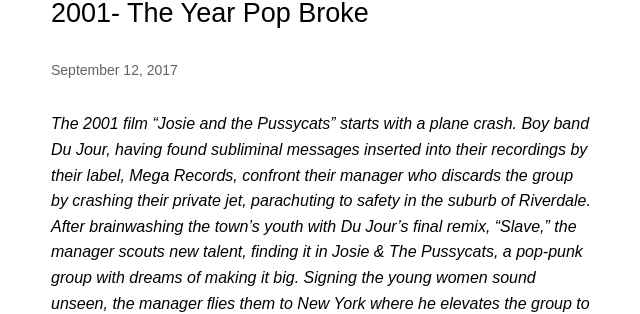
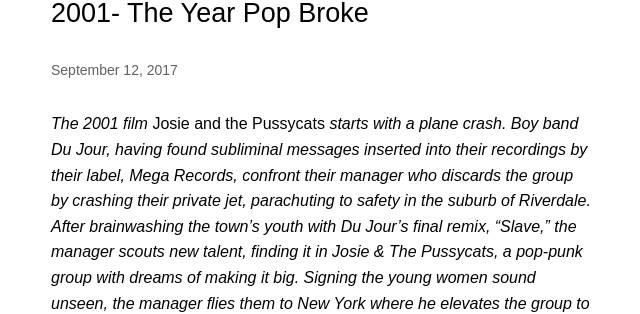
Before and after one commit to aredotna/building, a Jekyll site: the page built from _posts/2017-09-12-2001-the-year-pop-broke.markdown, in a window 1280 px wide and 900 px high. Shown: the part 181-495 px from the top of the window, without its empty margins (319-959 px from the left). Built offline with Jekyll 4.4.1, drawn with Linux system fonts in a browser that asks for light colours; some of the changed text lies outside the part shown.

Commit message:
Unitalicize Josie and the Pussycats

```diff
--- a/_posts/2017-09-12-2001-the-year-pop-broke.markdown
+++ b/_posts/2017-09-12-2001-the-year-pop-broke.markdown
@@ -9,7 +9,7 @@
 image: https://d2w9rnfcy7mm78.cloudfront.net/1255014/original_26141620444945fbd5af04cbfb428012.png
 ---
 
-_The 2001 film “Josie and the Pussycats” starts with a plane crash. Boy band Du Jour, having found subliminal messages inserted into their recordings by their label, Mega Records, confront their manager who discards the group by crashing their private jet, parachuting to safety in the suburb of Riverdale. After brainwashing the town’s youth with Du Jour’s final remix, “Slave,” the manager  scouts new talent, finding it in Josie & The Pussycats, a pop-punk group with dreams of making it big. Signing the young women sound unseen, the manager flies them to New York where he elevates the group to stardom only to use them as a disposable tool for controlling the minds, tastes, and wallets of a mass teenage audience._
+_The 2001 film_ Josie and the Pussycats _starts with a plane crash. Boy band Du Jour, having found subliminal messages inserted into their recordings by their label, Mega Records, confront their manager who discards the group by crashing their private jet, parachuting to safety in the suburb of Riverdale. After brainwashing the town’s youth with Du Jour’s final remix, “Slave,” the manager scouts new talent, finding it in Josie & The Pussycats, a pop-punk group with dreams of making it big. Signing the young women sound unseen, the manager flies them to New York where he elevates the group to stardom only to use them as a disposable tool for controlling the minds, tastes, and wallets of a mass teenage audience._
 
 ---
 
@@ -20,7 +20,6 @@
 It was in response to this lingering atmosphere that house DJ Spencer Sweeney put on an unreleased track from Andrew W.K.’s forthcoming Debut LP: “I Love NYC,” a pop-metal track whose heavily layered guitars and vocals summoned the majesty of a symphonic choir. While some bar patrons screamed along to the lyrics “You can’t stop what you can’t end,” others were in tears. Not even released, it was clear that this song could serve as a much needed anthem for whatever lay ahead.
 
 <iframe width="560" height="315" src="https://www.youtube.com/embed/IUwfnFlr7sE" frameborder="0" allowfullscreen></iframe>
-
 
 Andrew W.K. was the first of many Post-9/11 Bands: groups born to this new cultural landscape bereft of baggage or backstory from the previous decade. The Strokes’ “Is This It,” was just entering the pop charts when the band (or their label) made the confusing gesture of reissuing the album and removing “New York City Cops” from the tracklist, “out of respect” for the death of police and firemen in the towers. Fischerspooner’s debut record was also received as uncannily timely, its opening song “Sweetness” commencing with the sound of a jet launch, drowned out by electroclash beats and the chilling lyrics “Violence paints the sky... Was a fearsome joy of shooting blazing bursting...” But what exactly was new or even different about these acts emerging from the dust of the twin towers? Why did they seems so alien? And what was it that made their sound suddenly feel so necessary?
 
@@ -47,8 +46,8 @@
 
 ---
 
-_In the film’s climax, Josie and The Pussycats defeat Mega Records executives and destroy the machine that put subliminal messages in their songs. Standing on stage in front of a now silent stadium, Josie prefaces her “new song” with a message to her newly liberated audience of an ideology that has felt lost for the entirety of the film: “It's cool if you like it, and okay if you don't. Just decide for yourselves.”_
+In the film’s climax, Josie and The Pussycats defeat Mega Records executives and destroy the machine that put subliminal messages in their songs. Standing on stage in front of a now silent stadium, Josie prefaces her “new song” with a message to her newly liberated audience of an ideology that has felt lost for the entirety of the film: “It's cool if you like it, and okay if you don't. Just decide for yourselves.”
 
-[Asher Penn](http://asherpenn.com) is a creative director and producer based in Los Angeles.
+_[Asher Penn](http://asherpenn.com) is a creative director and producer based in Los Angeles._
 
 <iframe class="arena-iframe" width="100%" height="2090" src="https://www.are.na/asher-penn/josie-the-pussycats/embed"></iframe>
```
